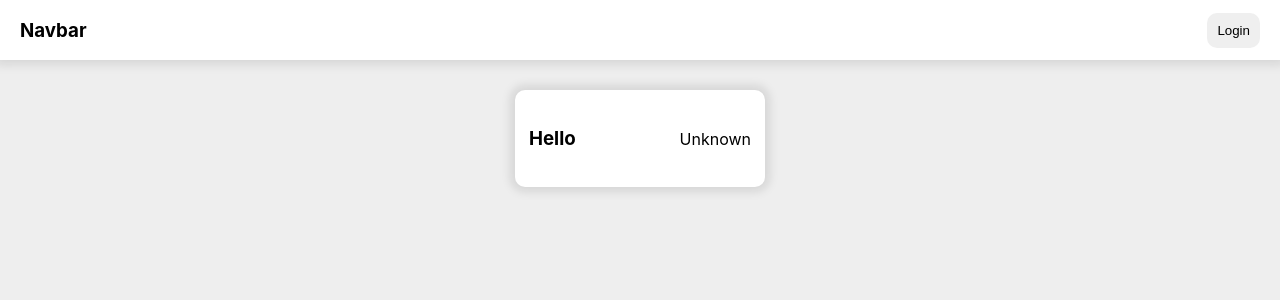
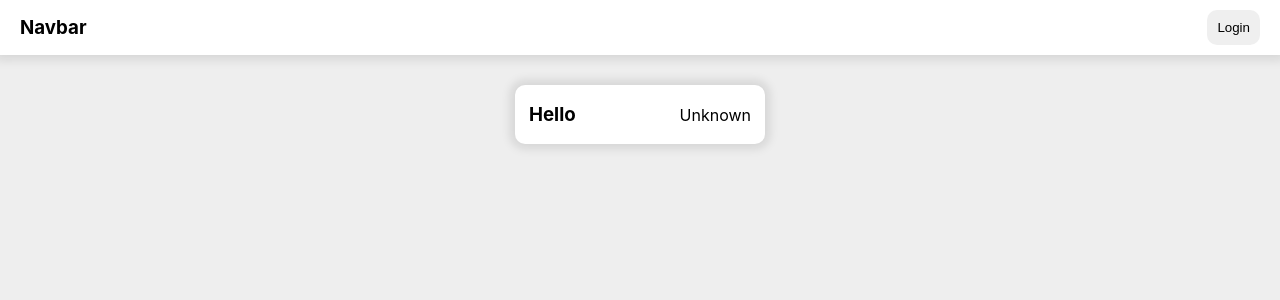
Before and after one commit to brightnc/my-first-react-app, a React (Vite) app: page / in a window 1280 px wide. Shown: the top 300 px of the page. Built offline with nearby package versions, Linux system fonts and the light colour scheme.

Commit message:
demo: set global style margin 0

```diff
--- a/src/components/Navbar.module.css
+++ b/src/components/Navbar.module.css
@@ -6,7 +6,7 @@
   box-shadow: 0 0 10px 5px rgb(0 0 0/ 0.1);
   display: flex;
   justify-content: space-between;
-  padding: 0 20px;
+  padding: 10px 20px;
   box-sizing: border-box;
   align-items: center;
 }
--- a/src/index.css
+++ b/src/index.css
@@ -1,3 +1,6 @@
+* {
+  margin: 0;
+}
 body {
   margin: 0;
   background-color: #eee;
```
